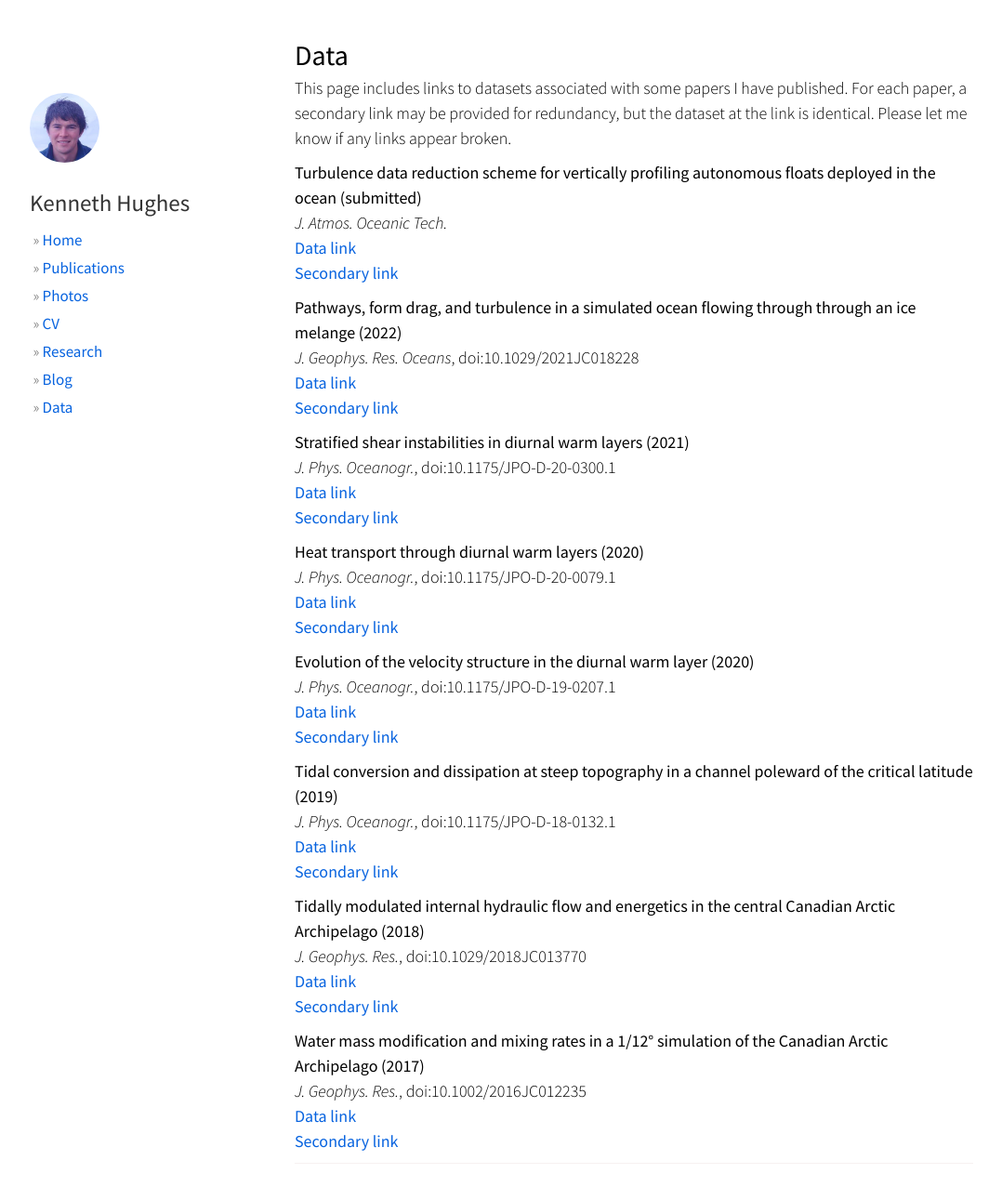
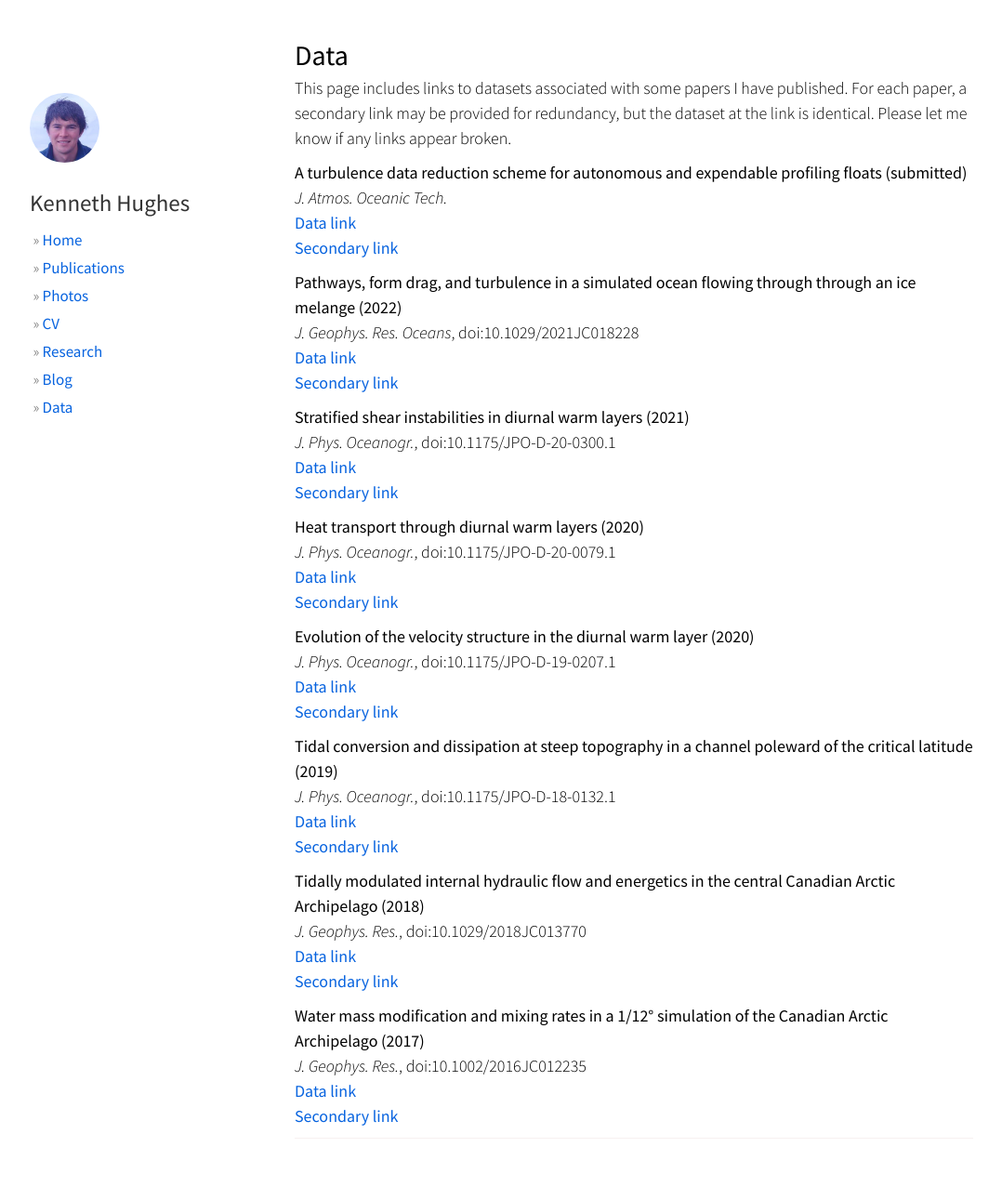
Before and after one commit to hugke729/hugke729.github.io, a Jekyll site: the page built from data/index.md, in a window 1280 px wide and 1305 px high. Shown: the top 1291 px of the window at 93% size, without its empty margins (53-1131 px from the left). Built offline with Jekyll 4.4.1, drawn with Linux system fonts in a browser that asks for light colours; nearby versions of some CDN libraries.

Commit message:
Update name of data reduction paper

```diff
--- a/data/index.md
+++ b/data/index.md
@@ -9,7 +9,7 @@
 
 This page includes links to datasets associated with some papers I have published. For each paper, a secondary link may be provided for redundancy, but the dataset at the link is identical. Please let me know if any links appear broken.
 
-__Turbulence data reduction scheme for vertically profiling autonomous floats deployed in the ocean (submitted)__
+__A turbulence data reduction scheme for autonomous and expendable profiling floats (submitted)__
 *J. Atmos. Oceanic Tech.*
 [Data link][fcs_reduction_link1]
 [Secondary link][fcs_reduction_link2]
```
